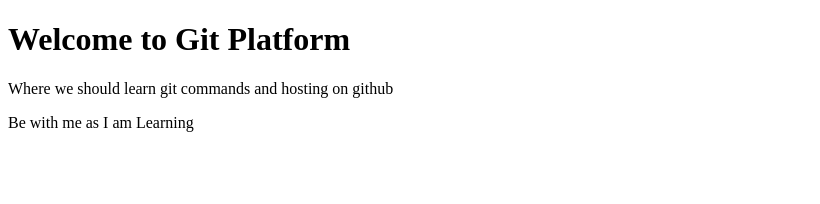
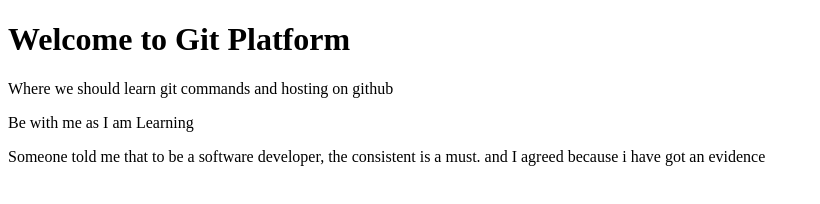
Before and after one commit to bernardguwa-ICT/GitPractice, a plain HTML site: page index.html in a window 1280 px wide. Shown: the whole page, without its empty margins (0-820 px from the left). Drawn offline with Linux system fonts and the light colour scheme.

Commit message:
Add paragraph about consistency in development
Added a new paragraph emphasizing the importance of consistency in software development.

```diff
--- a/index.html
+++ b/index.html
@@ -11,5 +11,6 @@
     </h1>
     <p>Where we should learn git commands and hosting on github</p>
     <p>Be with me as I am Learning</p>
+    <p>Someone told me that to be a software developer, the consistent is a must. and I agreed because i have got an evidence</p>
 </body>
 </html>
```
